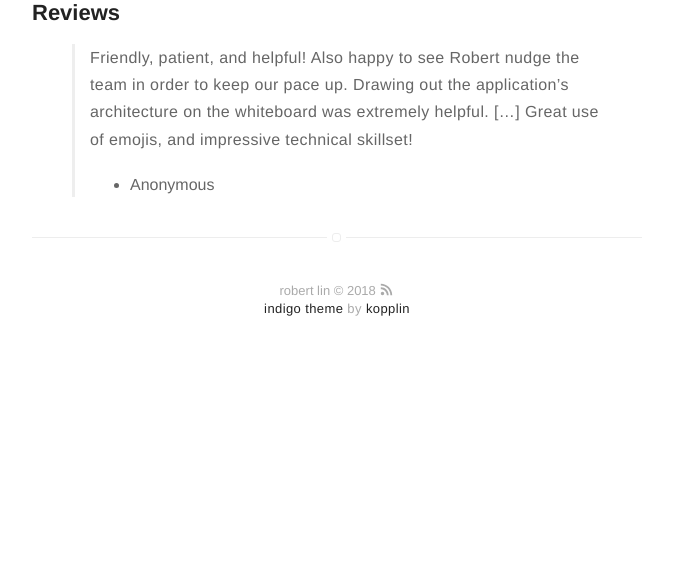
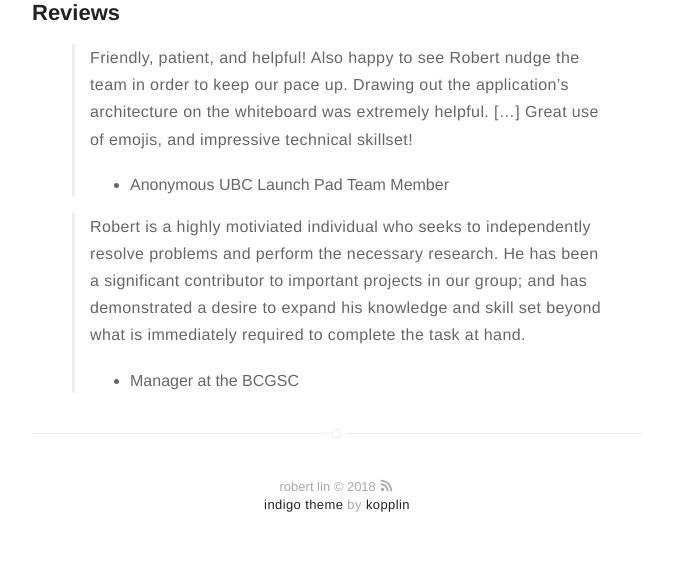
Before and after one commit to bobheadxi/bobheadxi.github.io, a Jekyll site: the page built from about.md, in a window 1280 px wide. Shown: the part 1249-1825 px from the top of the page, without its empty margins (303-976 px from the left). Built offline with Jekyll 4.4.1, drawn with Linux system fonts in a browser that asks for light colours; before the commit the page ends 1629 px from its top, so only the background shows below that.

Commit message:
Update reviews

```diff
--- a/about.md
+++ b/about.md
@@ -16,4 +16,7 @@ On Sundays, Robert tends to a small indoor garden that he has been setting up, g
 ## Reviews
 
 > Friendly, patient, and helpful! Also happy to see Robert nudge the team in order to keep our pace up. Drawing out the application's architecture on the whiteboard was extremely helpful. [...] Great use of emojis, and impressive technical skillset!
-- Anonymous
+- Anonymous UBC Launch Pad Team Member
+
+> Robert is a highly motiviated individual who seeks to independently resolve problems and perform the necessary research. He has been a significant contributor to important projects in our group; and has demonstrated a desire to expand his knowledge and skill set beyond what is immediately required to complete the task at hand.
+- Manager at the BCGSC
```
